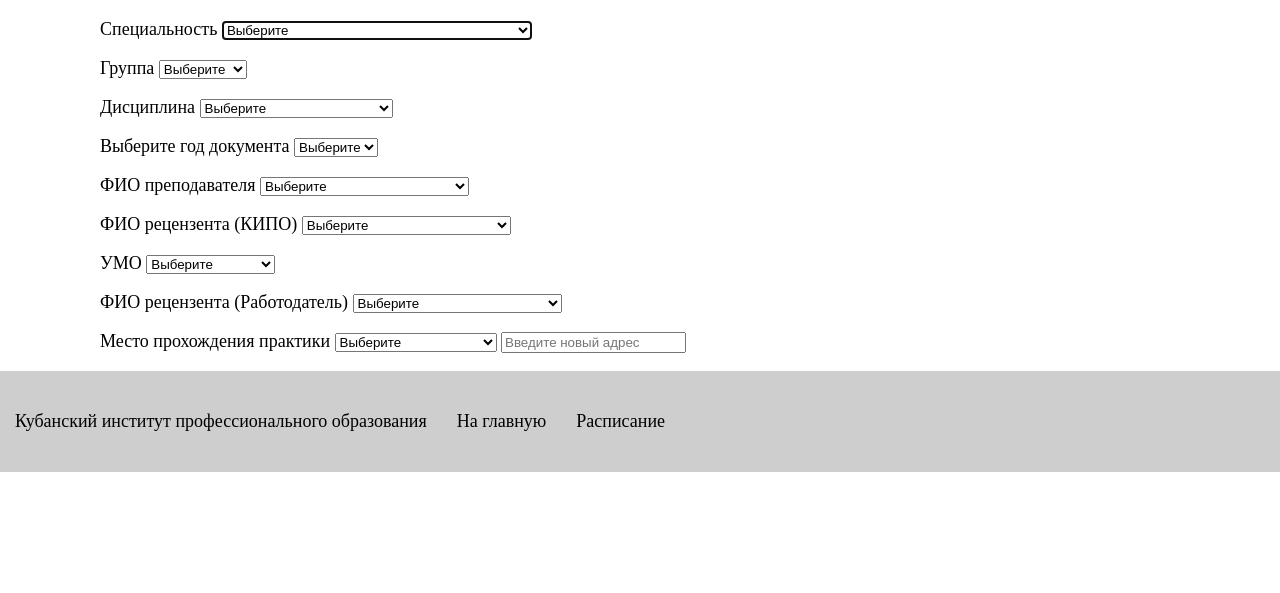
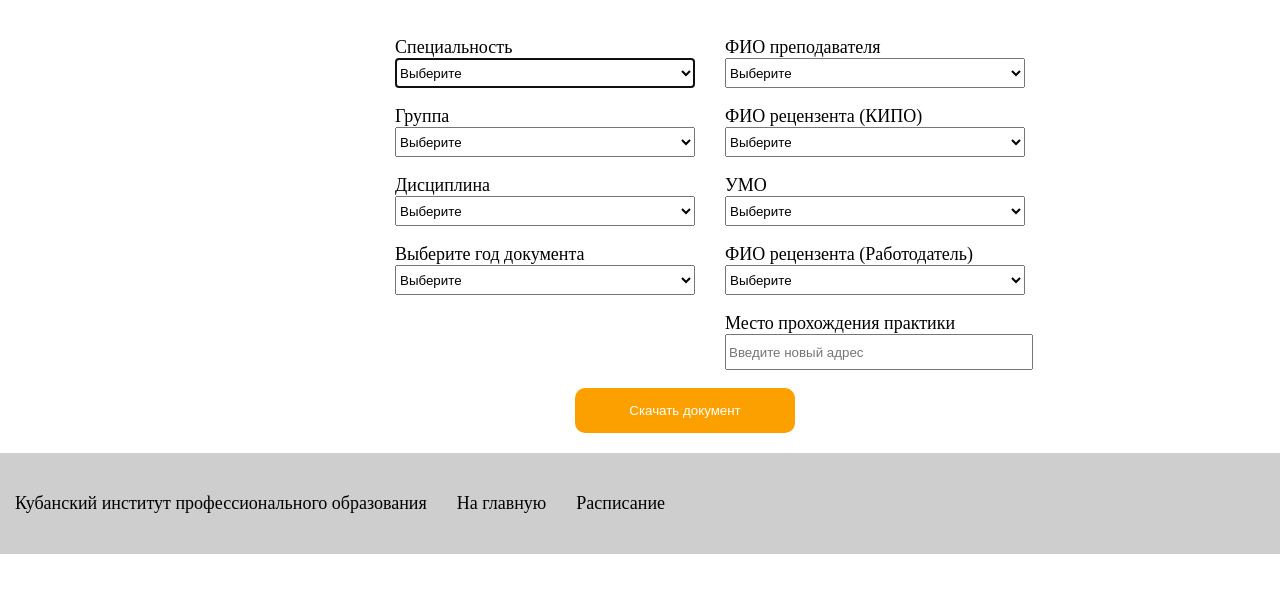
Before and after one commit to Daniil-Lotovsky/automation-of-documents-RP-and-CTP, a plain HTML site: page document_rp.html in a window 1280 px wide. Shown: the part 147-740 px from the top of the page. Drawn offline with Linux system fonts and the light colour scheme.

Commit message:
Добавление стилей в "document_rp.html"

```diff
--- a/css/style.css
+++ b/css/style.css
@@ -57,7 +57,7 @@ main {
 	/* grid-template-rows: auto; */
 }
 
-.buttom {
+.button {
 	margin: auto;
 	margin-top: 10px;
 	padding: 15px;
@@ -87,3 +87,24 @@ main {
 .footer a:hover {
 	text-decoration: underline;
 }
+
+/* RP Document */
+.forma-rp-doc {
+	display: grid;
+	grid-template-columns: repeat(2, 300px);
+	grid-gap: 30px;
+	margin-left: 25%;
+}
+
+.forma-rp-doc button {
+	margin: 0px 0px 20px -150px;
+}
+
+.dow-button{
+	border-style: none;
+}
+
+.select {
+	width: 300px;
+	height: 30px;
+}
--- a/document_rp.html
+++ b/document_rp.html
@@ -1,5 +1,5 @@
 <!DOCTYPE html>
-<html lang="en">
+<html lang="ru">
 
 <head>
 	<meta charset="UTF-8">
@@ -21,12 +21,16 @@
 			<b>Лотовский Даниил Евгеньевич</b>
 		</a>
 	</header>
+
 	<main>
 		<h2>Формирование "Рабочей программы"</h2>
-		<form action="" method="post">
+		<section class="forma-rp-doc">
+			<div>
+			<form action="Word.php" method="post" enctype="multipart/form-data">
+
 				<p>
-				<label for="speciality">Специальность</label>
-				<select name="stud-speciality" id="speciality" autofocus>
+					<label for="speciality">Специальность</label><br>
+					<select class="select" name="speciality" id="speciality" autofocus>
 						<option value="Выберите" selected disabled>Выберите</option>
 						<option value=">Программирование в компьютерных системах">Программирование в компьютерных системах</option>
 						<option value="Бухгалтерское дело">Бухгалтерское дело</option>
@@ -35,18 +39,18 @@
 				</p>
 
 				<p>
-				<label for="group">Группа</label>
-				<select name="stud-group" id="group">
+					<label for="group">Группа</label><br>
+					<select class="select" name="group" id="group">
 						<option value="Выберите" selected disabled>Выберите</option>
-					<option value=">Программирование в компьютерных системах">18-ПКС2-9</option>
-					<option value="Бухгалтерское дело">19-БД1-1</option>
-					<option value="Гостинечное дело">19-ГД-2</option>
+						<option value="18-ПКС2-9">18-ПКС2-9</option>
+						<option value="19-БД1-1">19-БД1-1</option>
+						<option value="19-ГД-2">19-ГД-2</option>
 					</select>
 				</p>
 
 				<p>
-				<label for="discipline">Дисциплина</label>
-				<select name="stud-discipline" id="discipline">
+					<label for="discipline">Дисциплина</label><br>
+					<select class="select" name="discipline" id="discipline">
 						<option value="Выберите" selected disabled>Выберите</option>
 						<option value="WEB-разработка">WEB-разработка</option>
 						<option value="Основы программирования">Основы программирования</option>
@@ -55,17 +59,18 @@
 				</p>
 
 				<p>
-				<label for="year-doc">Выберите год документа</label>
-				<select name="stud-year-doc" id="year-doc">
+					<label for="year-doc">Выберите год документа</label><br>
+					<select class="select" name="year-doc" id="year-doc">
 						<option value="Выберите" selected disabled>Выберите</option>
 						<option value="2021">2021</option>
 						<option value="2022">2022</option>
 					</select>
 				</p>
-
+			</div>
+		<div>
 				<p>
-				<label for="fio-teacher">ФИО преподавателя</label>
-				<select name="fio-teacher" id="fio-teacher">
+					<label for="fio-teacher">ФИО преподавателя</label><br>
+					<select class="select" name="fio-teacher" id="fio-teacher">
 						<option value="Выберите" selected disabled>Выберите</option>
 						<option value="Шляпин Алексей Михайлович">Шляпин Алексей Михайлович</option>
 						<option value="Шляпин Николай Михайлович">Шляпин Николай Михайлович</option>
@@ -73,8 +78,8 @@
 				</p>
 
 				<p>
-				<label for="fio-teacher-kipo">ФИО рецензента (КИПО)</label>
-				<select name="fio-teacher-kipo" id="fio-teacher-kipo">
+					<label for="fio-teacher-kipo">ФИО рецензента (КИПО)</label><br>
+					<select class="select" name="fio-teacher-kipo" id="fio-teacher-kipo">
 						<option value="Выберите" selected disabled>Выберите</option>
 						<option value="Шляпин Алексей Михайлович">Шляпин Алексей Михайлович</option>
 						<option value="Шляпин Николай Михайлович">Шляпин Николай Михайлович</option>
@@ -82,8 +87,8 @@
 				</p>
 
 				<p>
-				<label for="ymo">УМО</label>
-				<select name="ymo" id="ymo">
+					<label for="ymo">УМО</label><br>
+					<select class="select" name="ymo" id="ymo">
 						<option value="Выберите" selected disabled>Выберите</option>
 						<option value="Что такое 'УМО'?">Что такое 'УМО'?</option>
 						<option value="Что такое 'УМО'?">Что такое 'УМО'?</option>
@@ -91,8 +96,8 @@
 				</p>
 
 				<p>
-				<label for="fio-teacher-rab">ФИО рецензента (Работодатель)</label>
-				<select name="fio-teacher-rab" id="fio-teacher-rab">
+					<label for="fio-teacher-rab">ФИО рецензента (Работодатель)</label><br>
+					<select class="select" name="fio-teacher-rab" id="fio-teacher-rab">
 						<option value="Выберите" selected disabled>Выберите</option>
 						<option value="Шляпин Алексей Михайлович">Шляпин Алексей Михайлович</option>
 						<option value="Шляпин Николай Михайлович">Шляпин Николай Михайлович</option>
@@ -100,15 +105,21 @@
 				</p>
 
 				<p>
-				<label for="address">Место прохождения практики</label>
-				<select name="address" id="address">
+					<label for="address">Место прохождения практики</label><br>
+					<!-- <select class="select" name="address" id="address">
 						<option value="Выберите" selected disabled>Выберите</option>
 						<option value="Садовая, 218">Садовая, 218</option>
 						<option value="Красноармейская, 170">Красноармейская, 170</option>
-				</select>
-				<input type="text" id="address" name="address" placeholder="Введите новый адрес">
+					</select> -->
+					<input class="select" type="text" id="address" name="address" placeholder="Введите новый адрес">
 				</p>
+
+				<button class="button dow-button" type="submit">Скачать документ</button>
 			</form>
+			</div>
+		</section>
+		<!-- <img src="images/logo.png" alt=""> -->
+
 	</main>
 
 	<footer class="footer">
```
Also changed, not shown: index.html (+2 -2 lines). Lines whose indentation alone changed are shown as unchanged.
